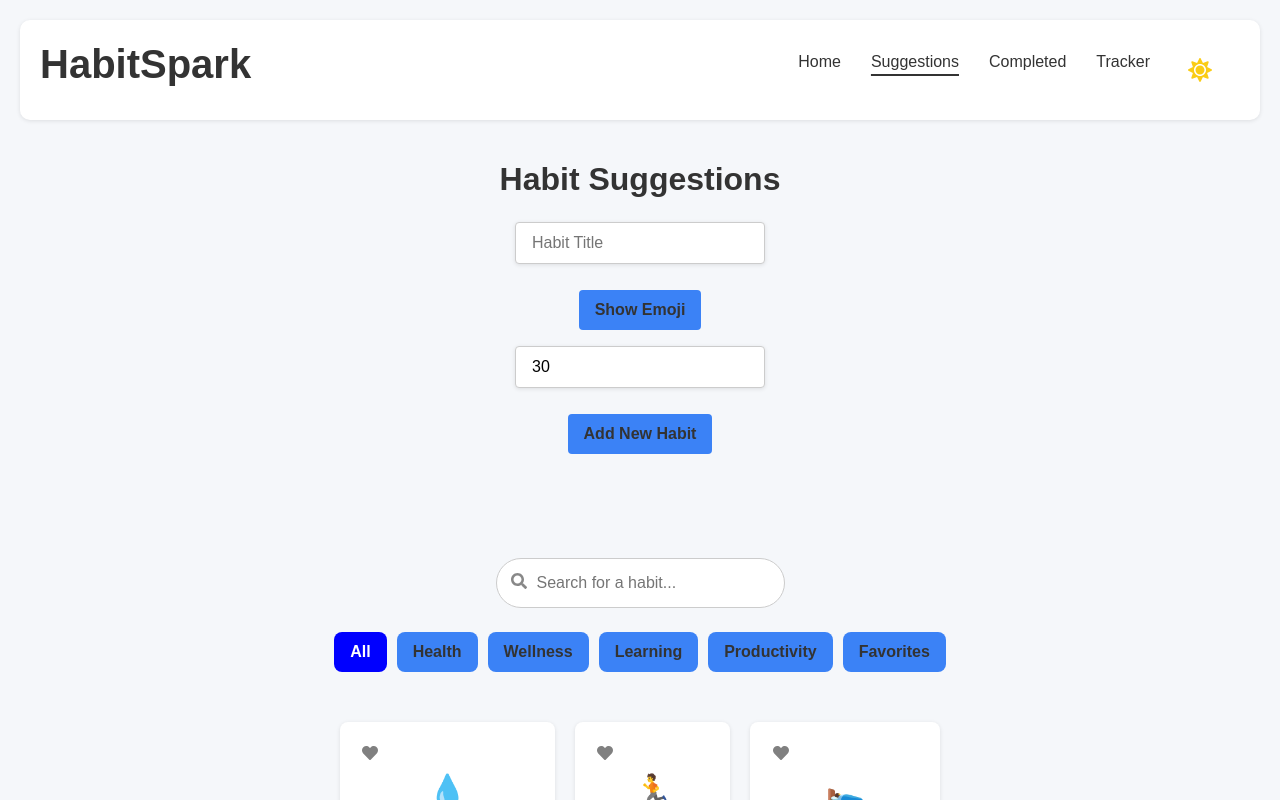
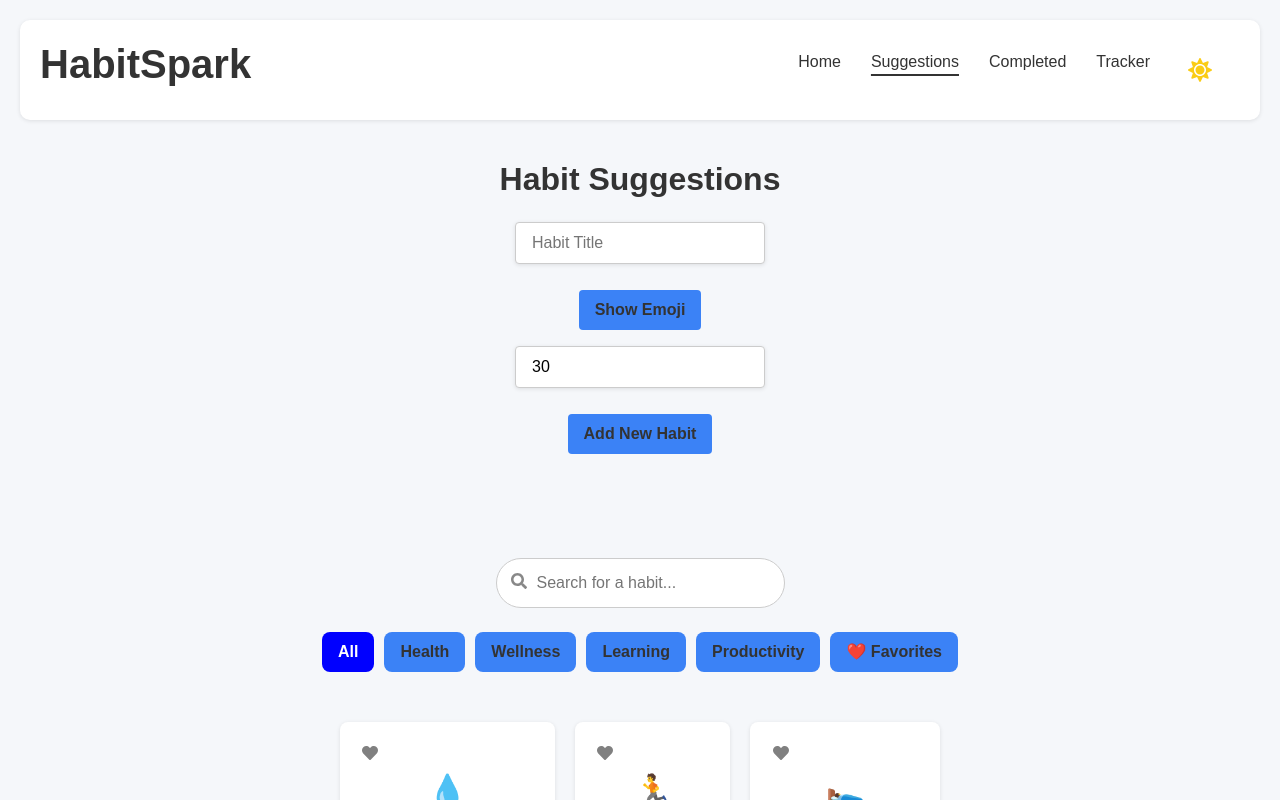
Before and after one commit to Triumphant307/Habit_Spark, a React (Vite) app: page /suggestions in a window 1280 px wide. Shown: the top 800 px of the page. Built offline with nearby package versions, Linux system fonts and the light colour scheme.

Commit message:
Improves favorites display on suggestion cards
Enhances the user interface by modifying the display of the "Favorites" category in suggestion cards.

The favorites button now includes a heart icon and dynamically shows the count of favorites when applicable, improving user engagement and clarity.

```diff
--- a/src/components/suggestion/SuggestionCard.jsx
+++ b/src/components/suggestion/SuggestionCard.jsx
@@ -40,7 +40,9 @@ const SuggestionCard = () => {
             className={filter === catergory ? styles.active : ""}
             aria-pressed={filter === catergory}
           >
-            {catergory}
+            {catergory === "Favorites"
+              ? `❤️ Favorites${favorites.length > 0 ? ` (${favorites.length})` : ""}`
+              : catergory}
           </button>
         ))}
       </div>
```
